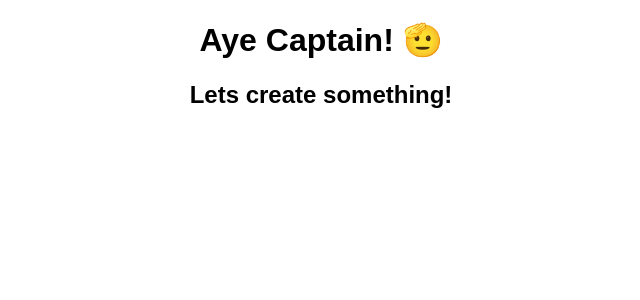
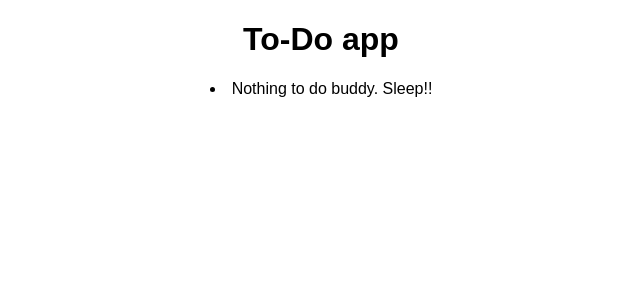
Before and after one commit to tanya-johari/ToDo-List-App, a JavaScript app: page / in a window 1280 px wide. Shown: the top 300 px of the page, without its empty margins (319-959 px from the left). Built offline with nearby package versions, Linux system fonts and the light colour scheme.

Commit message:
[Tanya] Completed Game checkpoint: 2 (Added Header and a plain text)

```diff
--- a/src/App.js
+++ b/src/App.js
@@ -1,10 +1,11 @@
+import Header from "./Header/Header";
 import "./styles.css";
 
 export default function App() {
   return (
     <div className="Application">
-      <h1>Aye Captain! 🫡</h1>
-      <h2>Lets create something!</h2>
+      <Header />
+      <li>Nothing to do buddy. Sleep!!</li>
     </div>
   );
 }
--- /dev/null
+++ b/src/Header/Header.js
@@ -0,0 +1,7 @@
+export default function Header() {
+    return (
+      <header className="Header">
+        <h1>To-Do app</h1>
+      </header>
+    );
+  }
--- a/src/styles.css
+++ b/src/styles.css
@@ -2,3 +2,7 @@
   font-family: sans-serif;
   text-align: center;
 }
+
+.Header {
+  text-align: center;
+}
```
